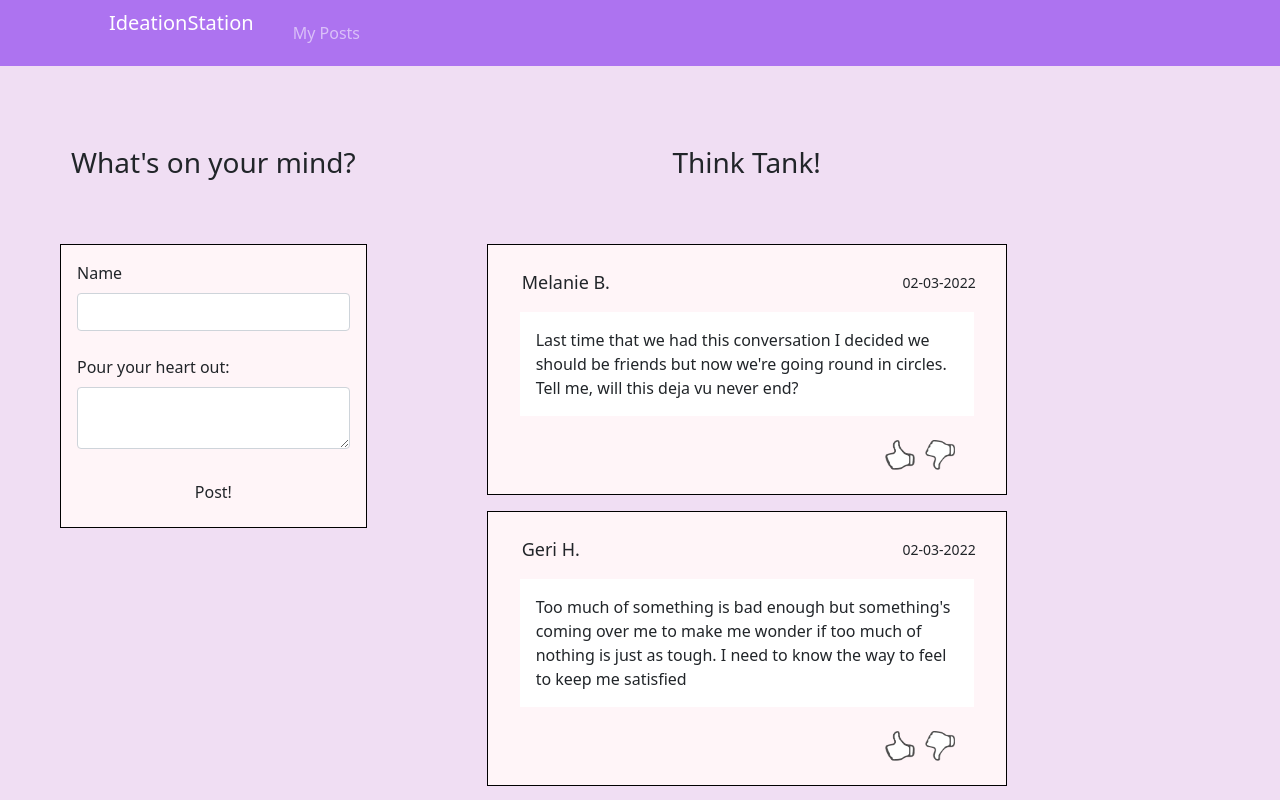
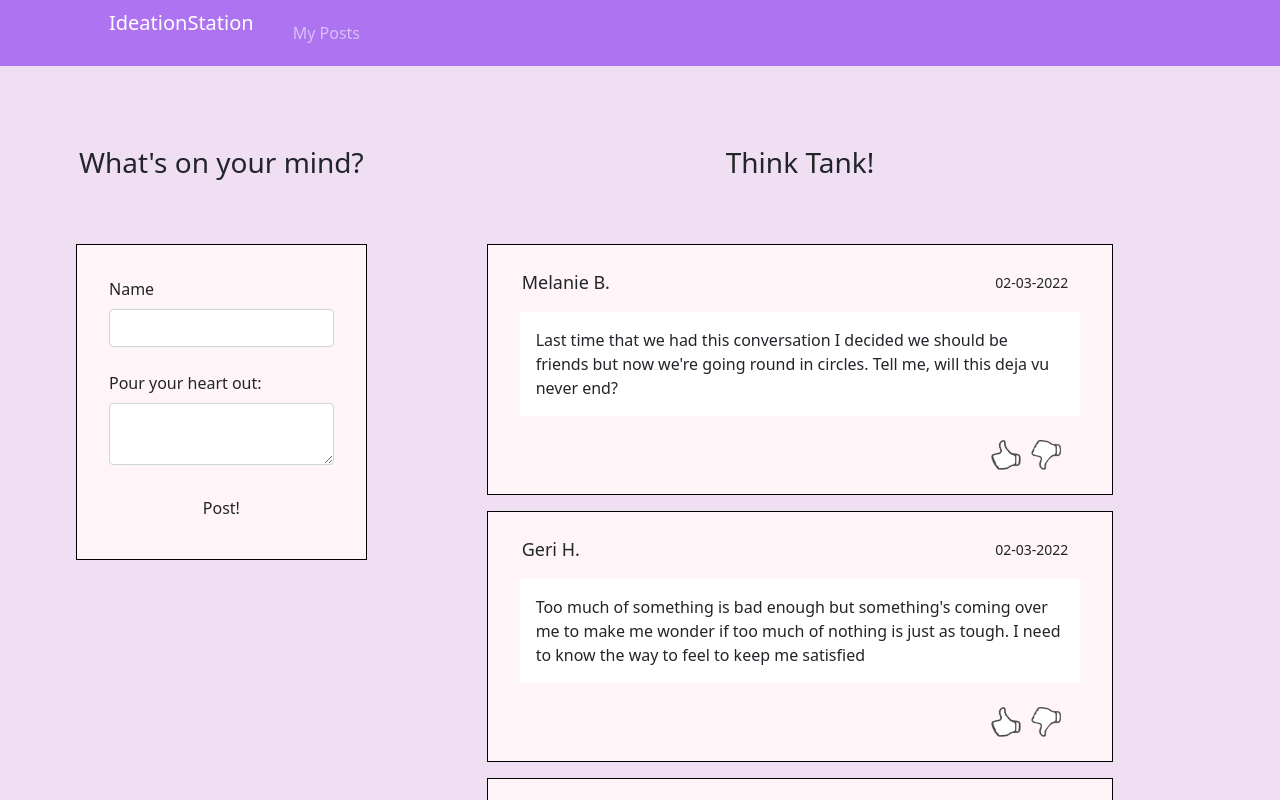
Before and after one commit to caitevanish/dcc-react-SocialTracker, a React (Create React App) app: page / in a window 1280 px wide. Shown: the top 800 px of the page. Built offline with nearby package versions, Linux system fonts and the light colour scheme.

Commit message:
Style changes

```diff
--- a/src/Components/AddPostForm/AddPostForm.css
+++ b/src/Components/AddPostForm/AddPostForm.css
@@ -4,6 +4,7 @@
   border-color: black; */
   /* display: grid; */
   margin: 1em;
+  margin-left: 2em;
   margin-top: 4em;
   padding: 1em;
 }
@@ -19,7 +20,7 @@
   border-color: black;
   margin: 1em;
   margin-top: 4em;
-  padding: 1em;
+  padding: 2em;
   background-color: #FFF5F8;
 }
 
--- a/src/Components/SinglePost/SinglePost.css
+++ b/src/Components/SinglePost/SinglePost.css
@@ -34,7 +34,7 @@
   display: flex;
   align-items: center;
   font-size: 14px;
-  margin-right: 1em;
+  margin-right: 2em;
 }
 
 .postUserName {
--- a/src/Pages/Home/Home.js
+++ b/src/Pages/Home/Home.js
@@ -2,7 +2,7 @@ import React, { useState } from "react";
 import AddPostForm from "../../Components/AddPostForm/AddPostForm.jsx";
 import NavBar from "../../Components/Navbar/Navbar.jsx";
 import DisplayAllPosts from "../../Components/DisplayAllPosts/DisplayAllPosts.jsx";
-import './Home.css'
+import "./Home.css";
 
 // import './App.css';
 // import Example from './example';
@@ -28,7 +28,7 @@ export default function Home() {
             <AddPostForm addNewPost={addNewPost} />
           </div>
         </div>
-        <div className="col-md-6">
+        <div className="col-md-7 ">
           <div className="">
             <DisplayAllPosts AddNewPost={addNewPost} />
           </div>
```
